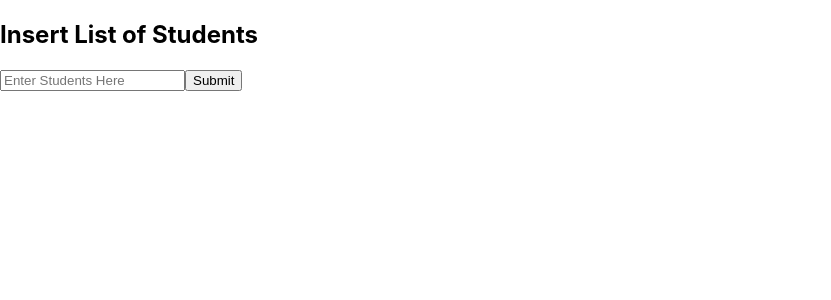
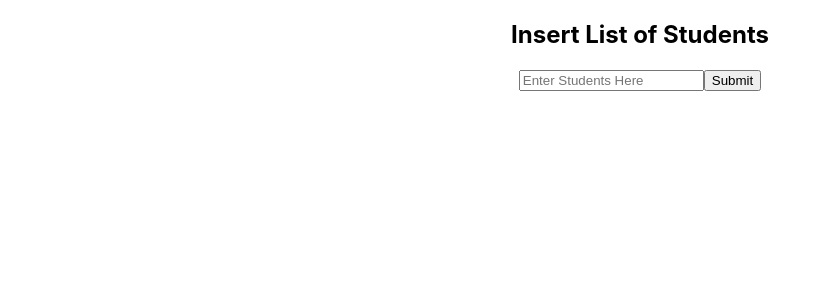
Before and after one commit to MistermindX/ReportCard, a React (Create React App) app in the folder client/: page / in a window 1280 px wide. Shown: the top 300 px of the page, without its empty margins (0-831 px from the left). Built offline with nearby package versions, Linux system fonts and the light colour scheme.

Commit message:
changed a bit of css on studentlist page

```diff
--- a/client/src/components/StudentList.jsx
+++ b/client/src/components/StudentList.jsx
@@ -109,7 +109,7 @@ function StudentList(props) {
   }
 
   return (
-    <div>
+    <div class="studentName">
       <h2>Insert List of Students</h2>
       <form onSubmit={makeStudentList}>
         <input name="listOfStudents" placeholder="Enter Students Here" />
--- a/client/src/styles/App.css
+++ b/client/src/styles/App.css
@@ -12,3 +12,7 @@ li {
   padding: 16px;
   text-decoration: none;
 }
+
+.studentName {
+  text-align: center;
+}
```
